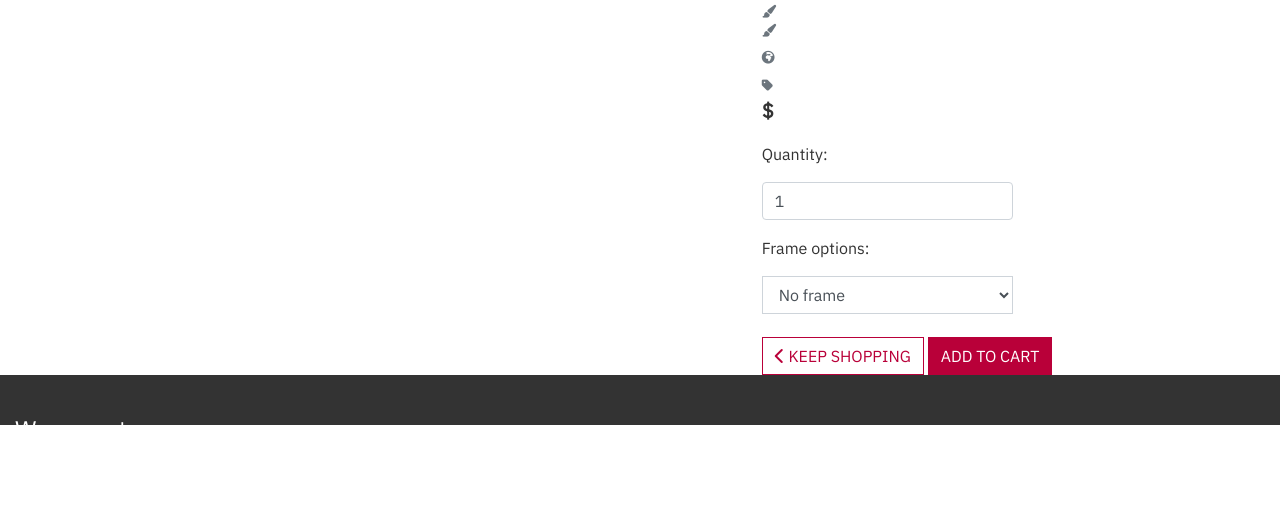
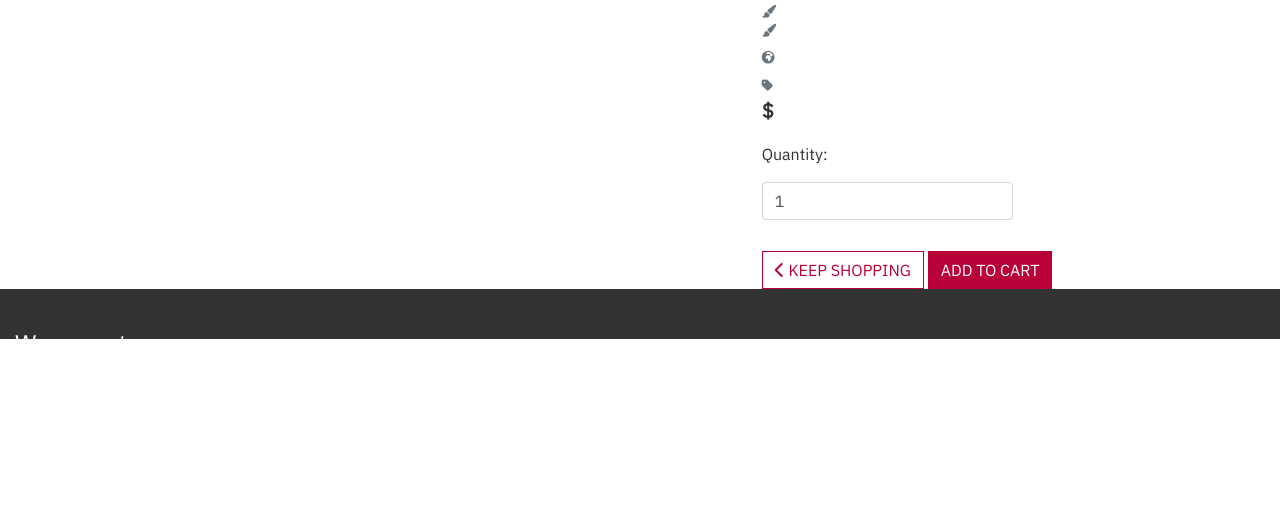
Before and after one commit to Jade-ux/wunderlust_gallery, a Django app: template artworks/templates/artworks/artwork_detail.html in a window 1280 px wide. Shown: the part 376-893 px from the top of the page. After the commit the page ends 715 px from the top, so only its background shows below. Run offline with Django 3.2, Linux system fonts and the light colour scheme; the template is opened without the code that fills it, so the values that code supplies are empty; parts of the project's set-up code (start-up, migrations or seed data) failed here and were passed over; some libraries are stand-ins or nearby versions.

Commit message:
Removed frame options.

```diff
--- a/artworks/templates/artworks/artwork_detail.html
+++ b/artworks/templates/artworks/artwork_detail.html
@@ -54,16 +54,6 @@
                             </div>
                         </div>
                     </div>
-                    <!--framing options-->
-                    <div class="col-12 mb-2">
-                        <p><strong>Frame options:</strong></p>
-                        <select class="form-control rounded-0 w-50" name="artwork_frame" id="id_artwork_frame">
-                            <option value="frame_none" selected>No frame</option>
-                            <option value="frame_white">White frame</option>
-                            <option value="frame_off_white">Antique white frame</option>
-                            <option value="frame_black">Black frame</option>
-                        </select>
-                    </div>
                     <div class="col-12">
                         <a href="{% url 'artworks' %}" class="btn btn-outline">
                             <span class="icon">
--- a/cart/contexts.py
+++ b/cart/contexts.py
@@ -10,31 +10,16 @@ def cart_contents(request):
     total = 0
     artwork_count = 0
     cart = request.session.get('cart', {})
-    frame_price = 0
 
-    for item_id, item_data in cart.items():
-        if isinstance(item_data, int):
-            artwork = get_object_or_404(Artwork, pk=item_id)
-            frame_price = artwork.price * Decimal(settings.FRAME_PERCENTAGE)
-            total += item_data * artwork.price + frame_price
-            artwork_count += item_data
-            cart_items.append({
-                'item_id': item_id,
-                'quantity': item_data,
-                'artwork': artwork,
-                'frame_price': frame_price,
-            })
-        else:
-            artwork = get_object_or_404(Artwork, pk=item_id)
-            for frame, item_data in item_data['items_by_frame'].items():
-                total += item_data * artwork.price + frame_price
-                artwork_count += item_data
-                cart_items.append({
-                    'item_id': item_id,
-                    'quantity': item_data,
-                    'artwork': artwork,
-                    'frame_price': frame_price,
-                })
+    for item_id, quantity in cart.items():
+        artwork = get_object_or_404(Artwork, pk=item_id)
+        total += quantity * artwork.price
+        artwork_count += quantity
+        cart_items.append({
+            'item_id': item_id,
+            'quantity': quantity,
+            'artwork': artwork,
+        })
 
     if total < settings.FREE_DELIVERY_THRESHOLD:
         delivery = total * Decimal(settings.STANDARD_DELIVERY_PERCENTAGE / 100)
@@ -49,11 +34,9 @@ def cart_contents(request):
         'cart_items': cart_items,
         'total': total,
         'artwork_count': artwork_count,
-        'frame_price': frame_price,
         'delivery': delivery,
         'free_delivery_delta': free_delivery_delta,
         'free_delivery_threshold': settings.FREE_DELIVERY_THRESHOLD,
-        # 'frame_price': settings.FRAME_PERCENTAGE,
         'grand_total': grand_total,
     }
 
```
Also changed, not shown: cart/templates/cart/cart.html (+0 -14 lines), cart/views.py (+4 -19 lines).
